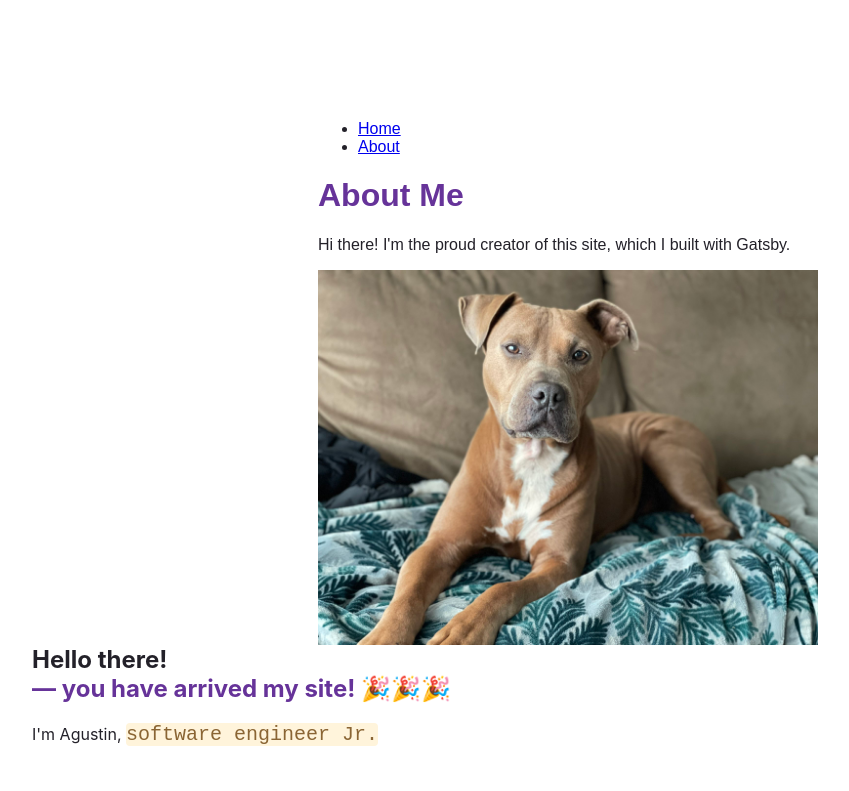
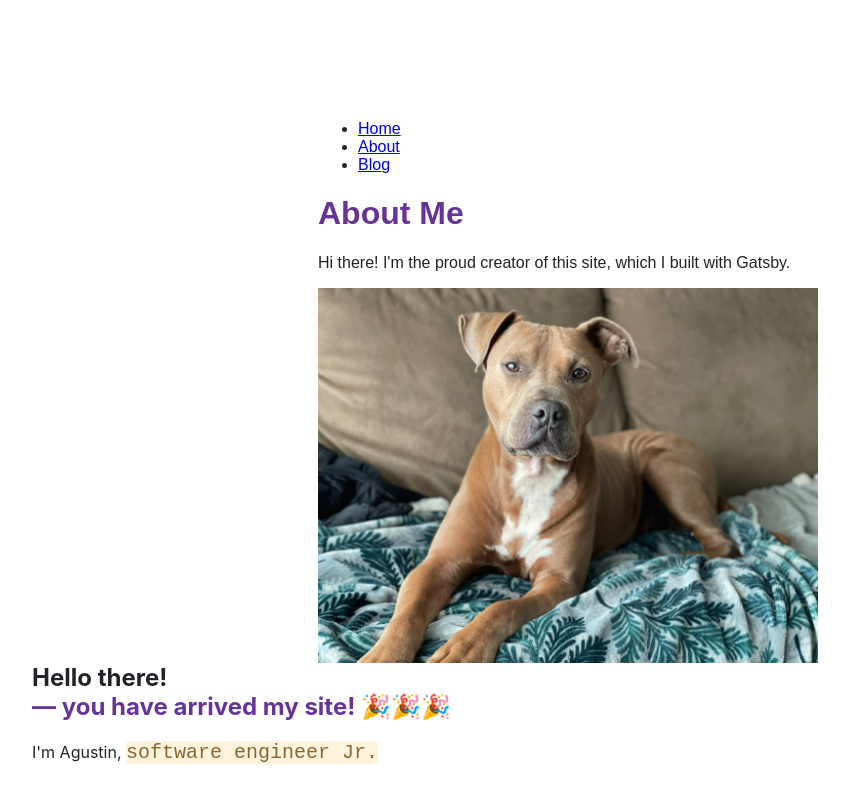
Before and after one commit to agustinlozano/first-gatsby-site, a Gatsby site: page / in a window 1280 px wide. Shown: the top 791 px of the page, without its empty margins (72-921 px from the left). Built offline with nearby package versions, Linux system fonts and the light colour scheme; Gatsby itself is replaced by a stand-in of ours.

Commit message:
Update component

```diff
--- a/src/components/Layout/Layout.js
+++ b/src/components/Layout/Layout.js
@@ -34,8 +34,13 @@
             </Link>
           </li>
           <li className={navLinkItem}>
-            <Link to='/' className={navLinkText}>
+            <Link to='/404' className={navLinkText}>
               About
+            </Link>
+          </li>
+          <li className={navLinkItem}>
+            <Link to='/blog' className={navLinkText}>
+              Blog
             </Link>
           </li>
         </ul>
```
